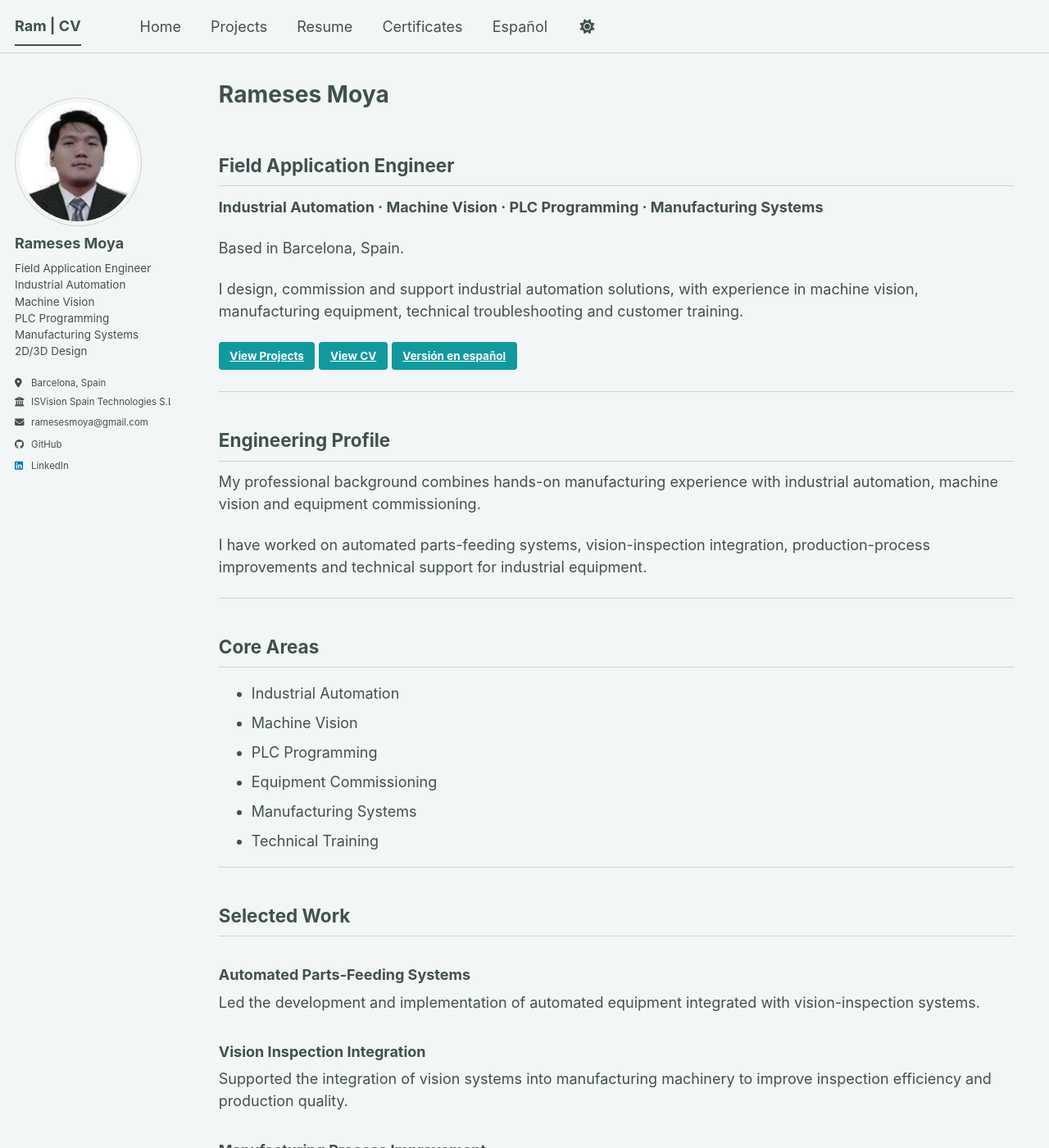
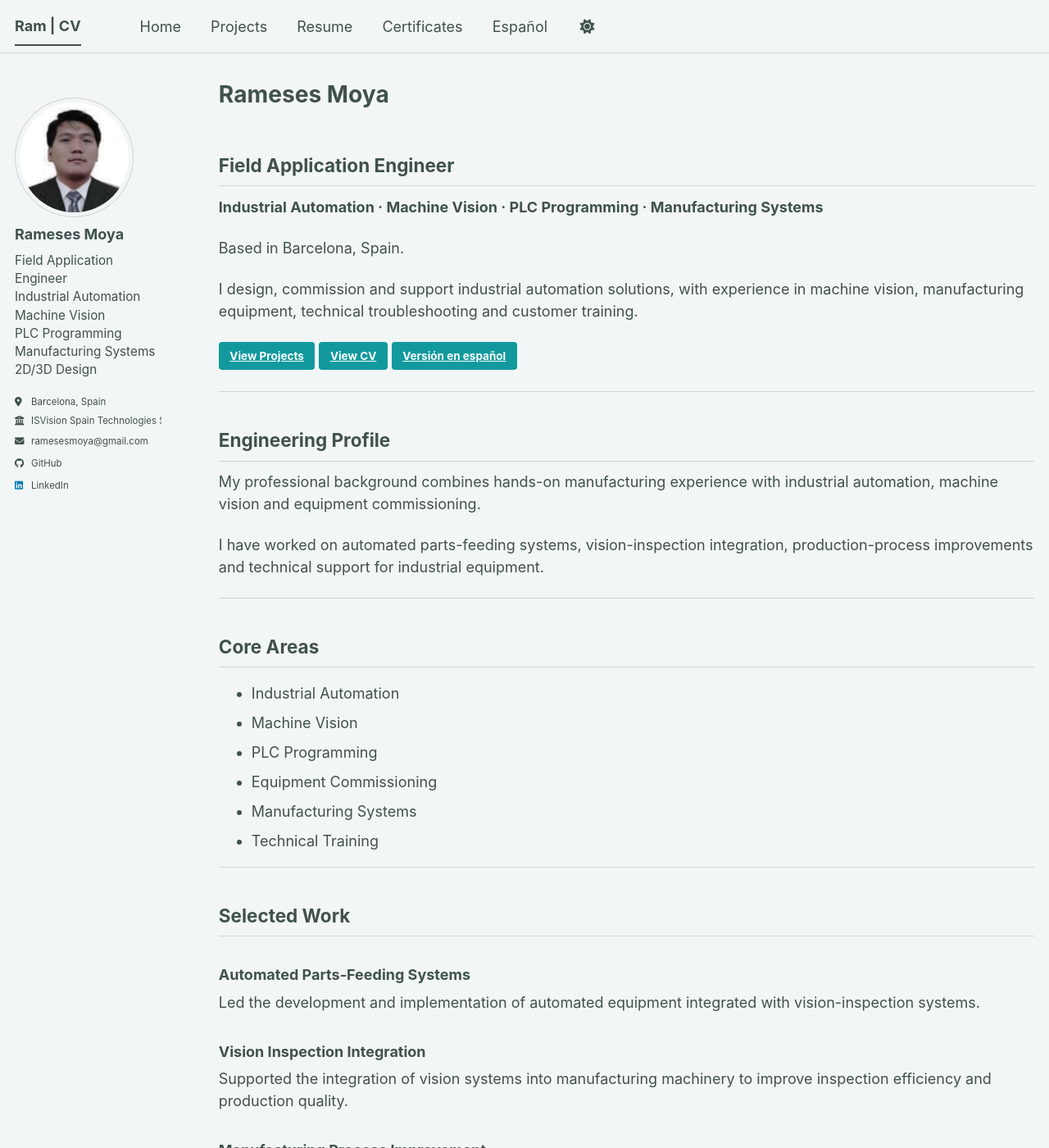
Before and after one commit to rvmoya/rvmoya.github.io, a Jekyll site: the page built from _pages/about.md, in a window 1280 px wide and 1400 px high. Shown: the whole window at 82% size. Built offline with Jekyll 4.4.1, drawn with Linux system fonts in a browser that asks for light colours; a script bundle is joined from its source files by our own code; library files that are not in the unit come from our copies.

Commit message:
Correct desktop sidebar and page layout

```diff
--- a/assets/css/main.scss
+++ b/assets/css/main.scss
@@ -41,27 +41,38 @@
     "vendor/font-awesome/solid",
     "vendor/font-awesome/brands"
 ;
-
-/* Narrower desktop sidebar */
+/* =========================================================
+   Desktop layout adjustment
+   ========================================================= */
 
 @media screen and (min-width: 1024px) {
-  .sidebar {
-    width: 15%;
-    max-width: 190px;
+  #main .sidebar {
+    width: 14%;
+    max-width: 180px;
+    padding-right: 0;
   }
 
-  .page {
+  #main .page {
+    float: right;
     width: 82%;
+    margin-left: 0;
+    margin-right: 0;
     padding-left: 2%;
-    padding-right: 2%;
+    padding-right: 0;
   }
 
-  .author__avatar img {
-    max-width: 155px;
+  #main .author__avatar {
+    width: 145px;
   }
 
-  .author__bio,
-  .author__urls {
+  #main .author__avatar img {
+    width: 145px;
+    max-width: 145px;
+  }
+
+  #main .author__bio,
+  #main .author__urls {
     font-size: 0.85rem;
+    line-height: 1.45;
   }
 }
```
